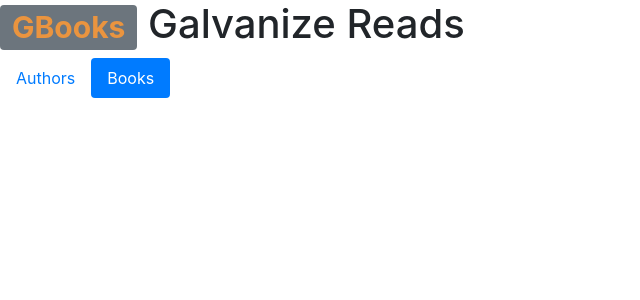
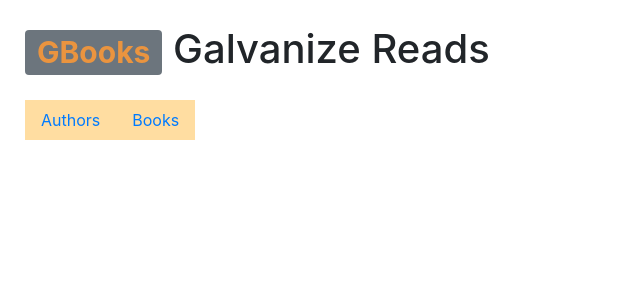
Before and after one commit to natalie-todd/g-reads-frontend, a Vue app: page /books in a window 1280 px wide. Shown: the top 300 px of the page, without its empty margins (0-640 px from the left). Built offline with nearby package versions, Linux system fonts and the light colour scheme.

Commit message:
book has been updated as much as possible w/out a get, MultiBook vue is where the get will happen

```diff
--- a/src/components/Header.vue
+++ b/src/components/Header.vue
@@ -6,17 +6,19 @@
 
 <script>
 export default {
-    name: 'Header',
-    data() {
-        return {
-
-        };
-    }
+  name: "Header",
+  data() {
+    return {};
+  }
 };
 </script>
 
 <style>
-.badge{
-    color: #EA943F;
+h1 {
+  margin-left: 25px;
+  margin-top: 25px;
+}
+.badge {
+  color: #ea943f;
 }
 </style>
--- /dev/null
+++ b/src/components/MultiBook.vue
@@ -0,0 +1 @@
+//this is where you will be able to view multiple books
--- a/src/components/Nav.vue
+++ b/src/components/Nav.vue
@@ -2,7 +2,7 @@
     <div>
 <b-nav pills>
   <b-nav-item>Authors</b-nav-item>
-  <b-nav-item active>Books</b-nav-item>
+  <b-nav-item>Books</b-nav-item>
 </b-nav>
         </div>
 </template>
@@ -17,4 +17,11 @@ export default {
 </script>
 
 <style>
+.nav {
+margin-left: 25px;
+margin-top: 25px;
+}
+.nav-item {
+background-color: #FFDDA1;
+}
 </style>
```
